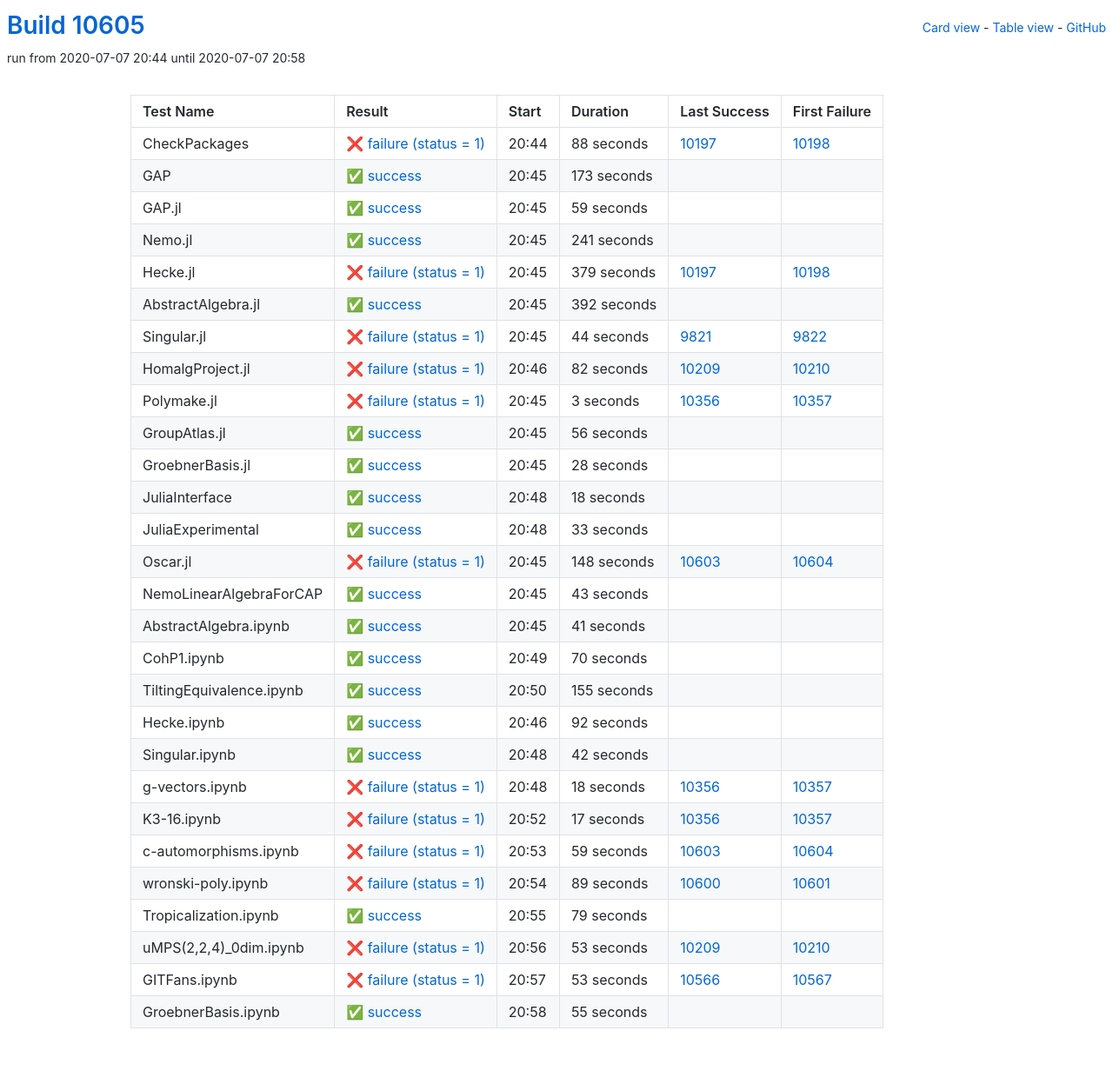
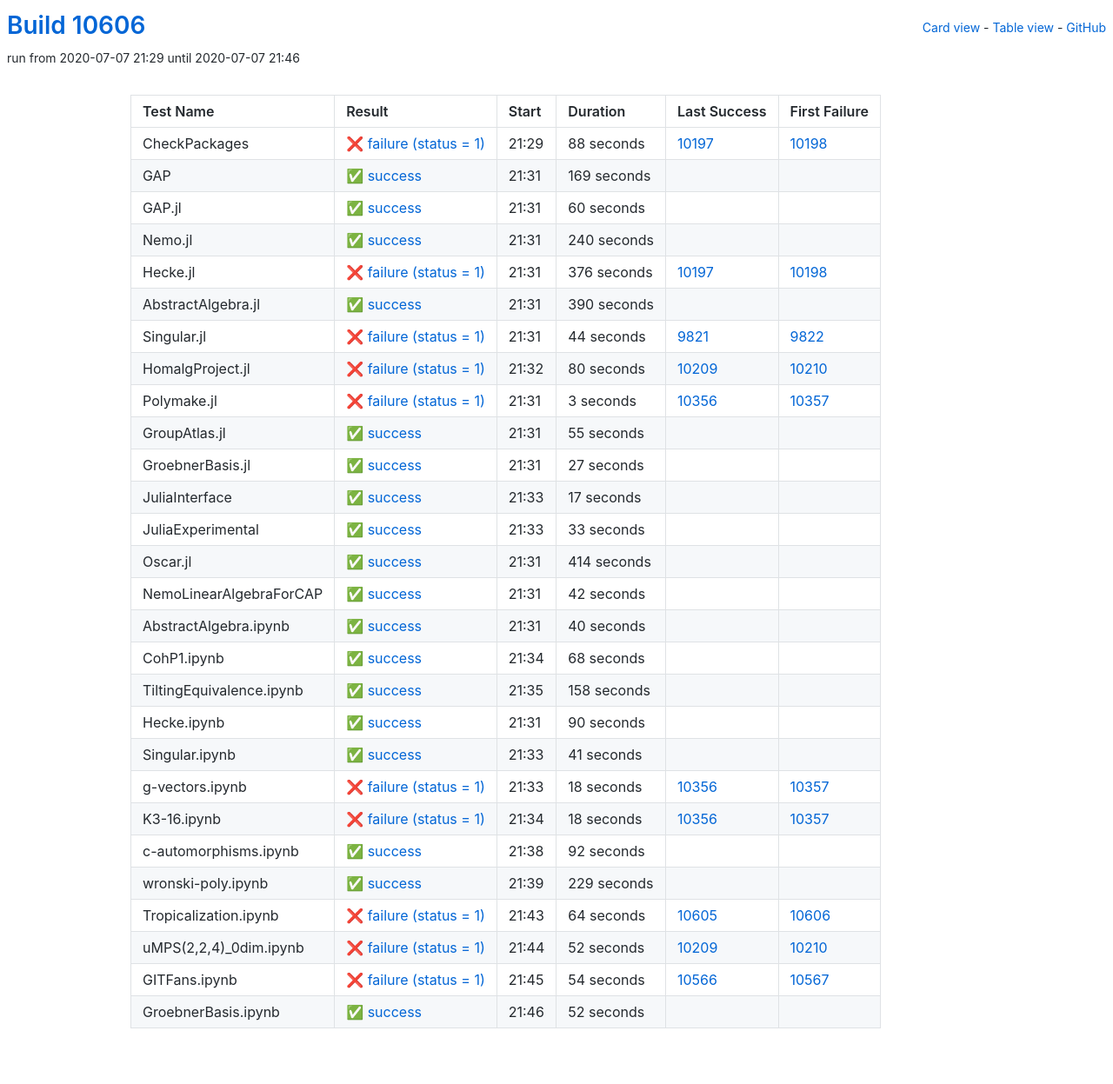
Before and after one commit to oscar-system/oscar-ci-status, a Jekyll site: the page built from table.html, in a window 1280 px wide. Shown: the whole page at 87% size. Built offline with Jekyll 4.4.1, drawn with Linux system fonts in a browser that asks for light colours.

Commit message:
Build #10606

```diff
--- a/_data/ci.yml
+++ b/_data/ci.yml
@@ -1,6 +1,6 @@
 ---
-build: 10605
-build_url: https://oscarci.mathematik.uni-kl.de/job/oscar/10605/
+build: 10606
+build_url: https://oscarci.mathematik.uni-kl.de/job/oscar/10606/
 job: oscar
 organization: oscar-system
 repo: oscar-ci-status
@@ -8,8 +8,8 @@
 tests:
 - name: CheckPackages
   id: checkpackages
-  log: https://oscarci.mathematik.uni-kl.de/job/oscar/10605/artifact/logs/build-10605/CheckPackages.log
-  start: 2020-07-07 20:44
+  log: https://oscarci.mathematik.uni-kl.de/job/oscar/10606/artifact/logs/build-10606/CheckPackages.log
+  start: 2020-07-07 21:29
   success: false
   exitcode: 1
   status: failure
@@ -20,68 +20,68 @@
   first_failure_url: https://oscarci.mathematik.uni-kl.de/job/oscar/10198/
 - name: GAP
   id: gap
-  log: https://oscarci.mathematik.uni-kl.de/job/oscar/10605/artifact/logs/build-10605/GAP.log
-  start: 2020-07-07 20:45
+  log: https://oscarci.mathematik.uni-kl.de/job/oscar/10606/artifact/logs/build-10606/GAP.log
+  start: 2020-07-07 21:31
   success: true
   exitcode: 0
   status: success
-  duration: 173
+  duration: 169
   last_success: false
   last_success_url:
   first_failure: false
   first_failure_url:
 - name: GAP.jl
   id: gap-jl
-  log: https://oscarci.mathematik.uni-kl.de/job/oscar/10605/artifact/logs/build-10605/GAP.jl.log
-  start: 2020-07-07 20:45
+  log: https://oscarci.mathematik.uni-kl.de/job/oscar/10606/artifact/logs/build-10606/GAP.jl.log
+  start: 2020-07-07 21:31
   success: true
   exitcode: 0
   status: success
-  duration: 59
+  duration: 60
   last_success: false
   last_success_url:
   first_failure: false
   first_failure_url:
 - name: Nemo.jl
   id: nemo-jl
-  log: https://oscarci.mathematik.uni-kl.de/job/oscar/10605/artifact/logs/build-10605/Nemo.jl.log
-  start: 2020-07-07 20:45
+  log: https://oscarci.mathematik.uni-kl.de/job/oscar/10606/artifact/logs/build-10606/Nemo.jl.log
+  start: 2020-07-07 21:31
   success: true
   exitcode: 0
   status: success
-  duration: 241
+  duration: 240
   last_success: false
   last_success_url:
   first_failure: false
   first_failure_url:
 - name: Hecke.jl
   id: hecke-jl
-  log: https://oscarci.mathematik.uni-kl.de/job/oscar/10605/artifact/logs/build-10605/Hecke.jl.log
-  start: 2020-07-07 20:45
+  log: https://oscarci.mathematik.uni-kl.de/job/oscar/10606/artifact/logs/build-10606/Hecke.jl.log
+  start: 2020-07-07 21:31
   success: false
   exitcode: 1
   status: failure
-  duration: 379
+  duration: 376
   last_success: 10197
   last_success_url: https://oscarci.mathematik.uni-kl.de/job/oscar/10197/
   first_failure: 10198
   first_failure_url: https://oscarci.mathematik.uni-kl.de/job/oscar/10198/
 - name: AbstractAlgebra.jl
   id: abstractalgebra-jl
-  log: https://oscarci.mathematik.uni-kl.de/job/oscar/10605/artifact/logs/build-10605/AbstractAlgebra.jl.log
-  start: 2020-07-07 20:45
+  log: https://oscarci.mathematik.uni-kl.de/job/oscar/10606/artifact/logs/build-10606/AbstractAlgebra.jl.log
+  start: 2020-07-07 21:31
   success: true
   exitcode: 0
   status: success
-  duration: 392
+  duration: 390
   last_success: false
   last_success_url:
   first_failure: false
   first_failure_url:
 - name: Singular.jl
   id: singular-jl
-  log: https://oscarci.mathematik.uni-kl.de/job/oscar/10605/artifact/logs/build-10605/Singular.jl.log
-  start: 2020-07-07 20:45
+  log: https://oscarci.mathematik.uni-kl.de/job/oscar/10606/artifact/logs/build-10606/Singular.jl.log
+  start: 2020-07-07 21:31
   success: false
   exitcode: 1
   status: failure
@@ -92,20 +92,20 @@
   first_failure_url: https://oscarci.mathematik.uni-kl.de/job/oscar/9822/
 - name: HomalgProject.jl
   id: homalgproject-jl
-  log: https://oscarci.mathematik.uni-kl.de/job/oscar/10605/artifact/logs/build-10605/HomalgProject.jl.log
-  start: 2020-07-07 20:46
+  log: https://oscarci.mathematik.uni-kl.de/job/oscar/10606/artifact/logs/build-10606/HomalgProject.jl.log
+  start: 2020-07-07 21:32
   success: false
   exitcode: 1
   status: failure
-  duration: 82
+  duration: 80
   last_success: 10209
   last_success_url: https://oscarci.mathematik.uni-kl.de/job/oscar/10209/
   first_failure: 10210
   first_failure_url: https://oscarci.mathematik.uni-kl.de/job/oscar/10210/
 - name: Polymake.jl
   id: polymake-jl
-  log: https://oscarci.mathematik.uni-kl.de/job/oscar/10605/artifact/logs/build-10605/Polymake.jl.log
-  start: 2020-07-07 20:45
+  log: https://oscarci.mathematik.uni-kl.de/job/oscar/10606/artifact/logs/build-10606/Polymake.jl.log
+  start: 2020-07-07 21:31
   success: false
   exitcode: 1
   status: failure
@@ -116,44 +116,44 @@
   first_failure_url: https://oscarci.mathematik.uni-kl.de/job/oscar/10357/
 - name: GroupAtlas.jl
   id: groupatlas-jl
-  log: https://oscarci.mathematik.uni-kl.de/job/oscar/10605/artifact/logs/build-10605/GroupAtlas.jl.log
-  start: 2020-07-07 20:45
+  log: https://oscarci.mathematik.uni-kl.de/job/oscar/10606/artifact/logs/build-10606/GroupAtlas.jl.log
+  start: 2020-07-07 21:31
   success: true
   exitcode: 0
   status: success
-  duration: 56
+  duration: 55
   last_success: false
   last_success_url:
   first_failure: false
   first_failure_url:
 - name: GroebnerBasis.jl
   id: groebnerbasis-jl
-  log: https://oscarci.mathematik.uni-kl.de/job/oscar/10605/artifact/logs/build-10605/GroebnerBasis.jl.log
-  start: 2020-07-07 20:45
+  log: https://oscarci.mathematik.uni-kl.de/job/oscar/10606/artifact/logs/build-10606/GroebnerBasis.jl.log
+  start: 2020-07-07 21:31
   success: true
   exitcode: 0
   status: success
-  duration: 28
+  duration: 27
   last_success: false
   last_success_url:
   first_failure: false
   first_failure_url:
 - name: JuliaInterface
   id: juliainterface
-  log: https://oscarci.mathematik.uni-kl.de/job/oscar/10605/artifact/logs/build-10605/JuliaInterface.log
-  start: 2020-07-07 20:48
+  log: https://oscarci.mathematik.uni-kl.de/job/oscar/10606/artifact/logs/build-10606/JuliaInterface.log
+  start: 2020-07-07 21:33
   success: true
   exitcode: 0
   status: success
-  duration: 18
+  duration: 17
   last_success: false
   last_success_url:
   first_failure: false
   first_failure_url:
 - name: JuliaExperimental
   id: juliaexperimental
-  log: https://oscarci.mathematik.uni-kl.de/job/oscar/10605/artifact/logs/build-10605/JuliaExperimental.log
-  start: 2020-07-07 20:48
+  log: https://oscarci.mathematik.uni-kl.de/job/oscar/10606/artifact/logs/build-10606/JuliaExperimental.log
+  start: 2020-07-07 21:33
   success: true
   exitcode: 0
   status: success
@@ -164,32 +164,80 @@
   first_failure_url:
 - name: Oscar.jl
   id: oscar-jl
-  log: https://oscarci.mathematik.uni-kl.de/job/oscar/10605/artifact/logs/build-10605/Oscar.jl.log
-  start: 2020-07-07 20:45
-  success: false
-  exitcode: 1
-  status: failure
-  duration: 148
-  last_success: 10603
-  last_success_url: https://oscarci.mathematik.uni-kl.de/job/oscar/10603/
-  first_failure: 10604
-  first_failure_url: https://oscarci.mathematik.uni-kl.de/job/oscar/10604/
-- name: NemoLinearAlgebraForCAP
-  id: nemolinearalgebraforcap
-  log: https://oscarci.mathematik.uni-kl.de/job/oscar/10605/artifact/logs/build-10605/NemoLinearAlgebraForCAP.log
-  start: 2020-07-07 20:45
+  log: https://oscarci.mathematik.uni-kl.de/job/oscar/10606/artifact/logs/build-10606/Oscar.jl.log
+  start: 2020-07-07 21:31
   success: true
   exitcode: 0
   status: success
-  duration: 43
+  duration: 414
+  last_success: false
+  last_success_url:
+  first_failure: false
+  first_failure_url:
+- name: NemoLinearAlgebraForCAP
+  id: nemolinearalgebraforcap
+  log: https://oscarci.mathematik.uni-kl.de/job/oscar/10606/artifact/logs/build-10606/NemoLinearAlgebraForCAP.log
+  start: 2020-07-07 21:31
+  success: true
+  exitcode: 0
+  status: success
+  duration: 42
   last_success: false
   last_success_url:
   first_failure: false
   first_failure_url:
 - name: AbstractAlgebra.ipynb
   id: abstractalgebra-ipynb
-  log: https://oscarci.mathematik.uni-kl.de/job/oscar/10605/artifact/logs/build-10605/AbstractAlgebra.ipynb.log
-  start: 2020-07-07 20:45
+  log: https://oscarci.mathematik.uni-kl.de/job/oscar/10606/artifact/logs/build-10606/AbstractAlgebra.ipynb.log
+  start: 2020-07-07 21:31
+  success: true
+  exitcode: 0
+  status: success
+  duration: 40
+  last_success: false
+  last_success_url:
+  first_failure: false
+  first_failure_url:
+- name: CohP1.ipynb
+  id: cohp1-ipynb
+  log: https://oscarci.mathematik.uni-kl.de/job/oscar/10606/artifact/logs/build-10606/CohP1.ipynb.log
+  start: 2020-07-07 21:34
+  success: true
+  exitcode: 0
+  status: success
+  duration: 68
+  last_success: false
+  last_success_url:
+  first_failure: false
+  first_failure_url:
+- name: TiltingEquivalence.ipynb
+  id: tiltingequivalence-ipynb
+  log: https://oscarci.mathematik.uni-kl.de/job/oscar/10606/artifact/logs/build-10606/TiltingEquivalence.ipynb.log
+  start: 2020-07-07 21:35
+  success: true
+  exitcode: 0
+  status: success
+  duration: 158
+  last_success: false
+  last_success_url:
+  first_failure: false
+  first_failure_url:
+- name: Hecke.ipynb
+  id: hecke-ipynb
+  log: https://oscarci.mathematik.uni-kl.de/job/oscar/10606/artifact/logs/build-10606/Hecke.ipynb.log
+  start: 2020-07-07 21:31
+  success: true
+  exitcode: 0
+  status: success
+  duration: 90
+  last_success: false
+  last_success_url:
+  first_failure: false
+  first_failure_url:
+- name: Singular.ipynb
+  id: singular-ipynb
+  log: https://oscarci.mathematik.uni-kl.de/job/oscar/10606/artifact/logs/build-10606/Singular.ipynb.log
+  start: 2020-07-07 21:33
   success: true
   exitcode: 0
   status: success
@@ -198,58 +246,10 @@
   last_success_url:
   first_failure: false
   first_failure_url:
-- name: CohP1.ipynb
-  id: cohp1-ipynb
-  log: https://oscarci.mathematik.uni-kl.de/job/oscar/10605/artifact/logs/build-10605/CohP1.ipynb.log
-  start: 2020-07-07 20:49
-  success: true
-  exitcode: 0
-  status: success
-  duration: 70
-  last_success: false
-  last_success_url:
-  first_failure: false
-  first_failure_url:
-- name: TiltingEquivalence.ipynb
-  id: tiltingequivalence-ipynb
-  log: https://oscarci.mathematik.uni-kl.de/job/oscar/10605/artifact/logs/build-10605/TiltingEquivalence.ipynb.log
-  start: 2020-07-07 20:50
-  success: true
-  exitcode: 0
-  status: success
-  duration: 155
-  last_success: false
-  last_success_url:
-  first_failure: false
-  first_failure_url:
-- name: Hecke.ipynb
-  id: hecke-ipynb
-  log: https://oscarci.mathematik.uni-kl.de/job/oscar/10605/artifact/logs/build-10605/Hecke.ipynb.log
-  start: 2020-07-07 20:46
-  success: true
-  exitcode: 0
-  status: success
-  duration: 92
-  last_success: false
-  last_success_url:
-  first_failure: false
-  first_failure_url:
-- name: Singular.ipynb
-  id: singular-ipynb
-  log: https://oscarci.mathematik.uni-kl.de/job/oscar/10605/artifact/logs/build-10605/Singular.ipynb.log
-  start: 2020-07-07 20:48
-  success: true
-  exitcode: 0
-  status: success
-  duration: 42
-  last_success: false
-  last_success_url:
-  first_failure: false
-  first_failure_url:
 - name: g-vectors.ipynb
   id: g-vectors-ipynb
-  log: https://oscarci.mathematik.uni-kl.de/job/oscar/10605/artifact/logs/build-10605/g-vectors.ipynb.log
-  start: 2020-07-07 20:48
+  log: https://oscarci.mathematik.uni-kl.de/job/oscar/10606/artifact/logs/build-10606/g-vectors.ipynb.log
+  start: 2020-07-07 21:33
   success: false
   exitcode: 1
   status: failure
@@ -260,84 +260,84 @@
   first_failure_url: https://oscarci.mathematik.uni-kl.de/job/oscar/10357/
 - name: K3-16.ipynb
   id: k3-16-ipynb
-  log: https://oscarci.mathematik.uni-kl.de/job/oscar/10605/artifact/logs/build-10605/K3-16.ipynb.log
-  start: 2020-07-07 20:52
+  log: https://oscarci.mathematik.uni-kl.de/job/oscar/10606/artifact/logs/build-10606/K3-16.ipynb.log
+  start: 2020-07-07 21:34
   success: false
   exitcode: 1
   status: failure
-  duration: 17
+  duration: 18
   last_success: 10356
   last_success_url: https://oscarci.mathematik.uni-kl.de/job/oscar/10356/
   first_failure: 10357
   first_failure_url: https://oscarci.mathematik.uni-kl.de/job/oscar/10357/
 - name: c-automorphisms.ipynb
   id: c-automorphisms-ipynb
-  log: https://oscarci.mathematik.uni-kl.de/job/oscar/10605/artifact/logs/build-10605/c-automorphisms.ipynb.log
-  start: 2020-07-07 20:53
-  success: false
-  exitcode: 1
-  status: failure
-  duration: 59
-  last_success: 10603
-  last_success_url: https://oscarci.mathematik.uni-kl.de/job/oscar/10603/
-  first_failure: 10604
-  first_failure_url: https://oscarci.mathematik.uni-kl.de/job/oscar/10604/
-- name: wronski-poly.ipynb
-  id: wronski-poly-ipynb
-  log: https://oscarci.mathematik.uni-kl.de/job/oscar/10605/artifact/logs/build-10605/wronski-poly.ipynb.log
-  start: 2020-07-07 20:54
-  success: false
-  exitcode: 1
-  status: failure
-  duration: 89
-  last_success: 10600
-  last_success_url: https://oscarci.mathematik.uni-kl.de/job/oscar/10600/
-  first_failure: 10601
-  first_failure_url: https://oscarci.mathematik.uni-kl.de/job/oscar/10601/
-- name: Tropicalization.ipynb
-  id: tropicalization-ipynb
-  log: https://oscarci.mathematik.uni-kl.de/job/oscar/10605/artifact/logs/build-10605/Tropicalization.ipynb.log
-  start: 2020-07-07 20:55
+  log: https://oscarci.mathematik.uni-kl.de/job/oscar/10606/artifact/logs/build-10606/c-automorphisms.ipynb.log
+  start: 2020-07-07 21:38
   success: true
   exitcode: 0
   status: success
-  duration: 79
+  duration: 92
   last_success: false
   last_success_url:
   first_failure: false
   first_failure_url:
-- name: uMPS(2,2,4)_0dim.ipynb
-  id: umps-2-2-4-0dim-ipynb
-  log: https://oscarci.mathematik.uni-kl.de/job/oscar/10605/artifact/logs/build-10605/uMPS-2-2-4-_0dim.ipynb.log
-  start: 2020-07-07 20:56
+- name: wronski-poly.ipynb
+  id: wronski-poly-ipynb
+  log: https://oscarci.mathematik.uni-kl.de/job/oscar/10606/artifact/logs/build-10606/wronski-poly.ipynb.log
+  start: 2020-07-07 21:39
+  success: true
+  exitcode: 0
+  status: success
+  duration: 229
+  last_success: false
+  last_success_url:
+  first_failure: false
+  first_failure_url:
+- name: Tropicalization.ipynb
+  id: tropicalization-ipynb
+  log: https://oscarci.mathematik.uni-kl.de/job/oscar/10606/artifact/logs/build-10606/Tropicalization.ipynb.log
+  start: 2020-07-07 21:43
   success: false
   exitcode: 1
   status: failure
-  duration: 53
+  duration: 64
+  last_success: 10605
+  last_success_url: https://oscarci.mathematik.uni-kl.de/job/oscar/10605/
+  first_failure: 10606
+  first_failure_url: https://oscarci.mathematik.uni-kl.de/job/oscar/10606/
+- name: uMPS(2,2,4)_0dim.ipynb
+  id: umps-2-2-4-0dim-ipynb
+  log: https://oscarci.mathematik.uni-kl.de/job/oscar/10606/artifact/logs/build-10606/uMPS-2-2-4-_0dim.ipynb.log
+  start: 2020-07-07 21:44
+  success: false
+  exitcode: 1
+  status: failure
+  duration: 52
   last_success: 10209
   last_success_url: https://oscarci.mathematik.uni-kl.de/job/oscar/10209/
   first_failure: 10210
   first_failure_url: https://oscarci.mathematik.uni-kl.de/job/oscar/10210/
 - name: GITFans.ipynb
   id: gitfans-ipynb
-  log: https://oscarci.mathematik.uni-kl.de/job/oscar/10605/artifact/logs/build-10605/GITFans.ipynb.log
-  start: 2020-07-07 20:57
+  log: https://oscarci.mathematik.uni-kl.de/job/oscar/10606/artifact/logs/build-10606/GITFans.ipynb.log
+  start: 2020-07-07 21:45
   success: false
   exitcode: 1
   status: failure
-  duration: 53
+  duration: 54
   last_success: 10566
   last_success_url: https://oscarci.mathematik.uni-kl.de/job/oscar/10566/
   first_failure: 10567
   first_failure_url: https://oscarci.mathematik.uni-kl.de/job/oscar/10567/
 - name: GroebnerBasis.ipynb
   id: groebnerbasis-ipynb
-  log: https://oscarci.mathematik.uni-kl.de/job/oscar/10605/artifact/logs/build-10605/GroebnerBasis.ipynb.log
-  start: 2020-07-07 20:58
+  log: https://oscarci.mathematik.uni-kl.de/job/oscar/10606/artifact/logs/build-10606/GroebnerBasis.ipynb.log
+  start: 2020-07-07 21:46
   success: true
   exitcode: 0
   status: success
-  duration: 55
+  duration: 52
   last_success: false
   last_success_url:
   first_failure: false
```
Also changed, not shown: README.md.
